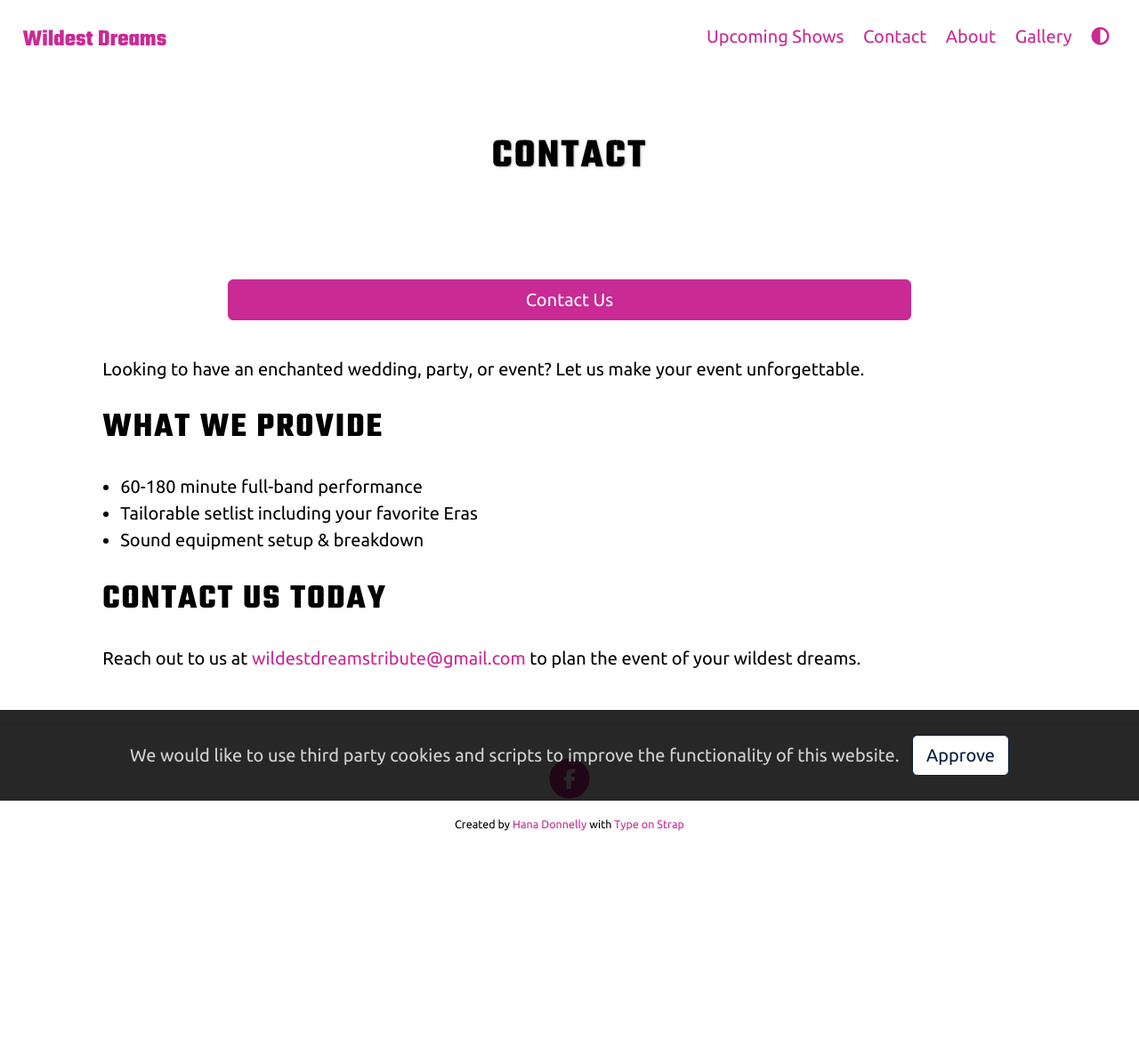
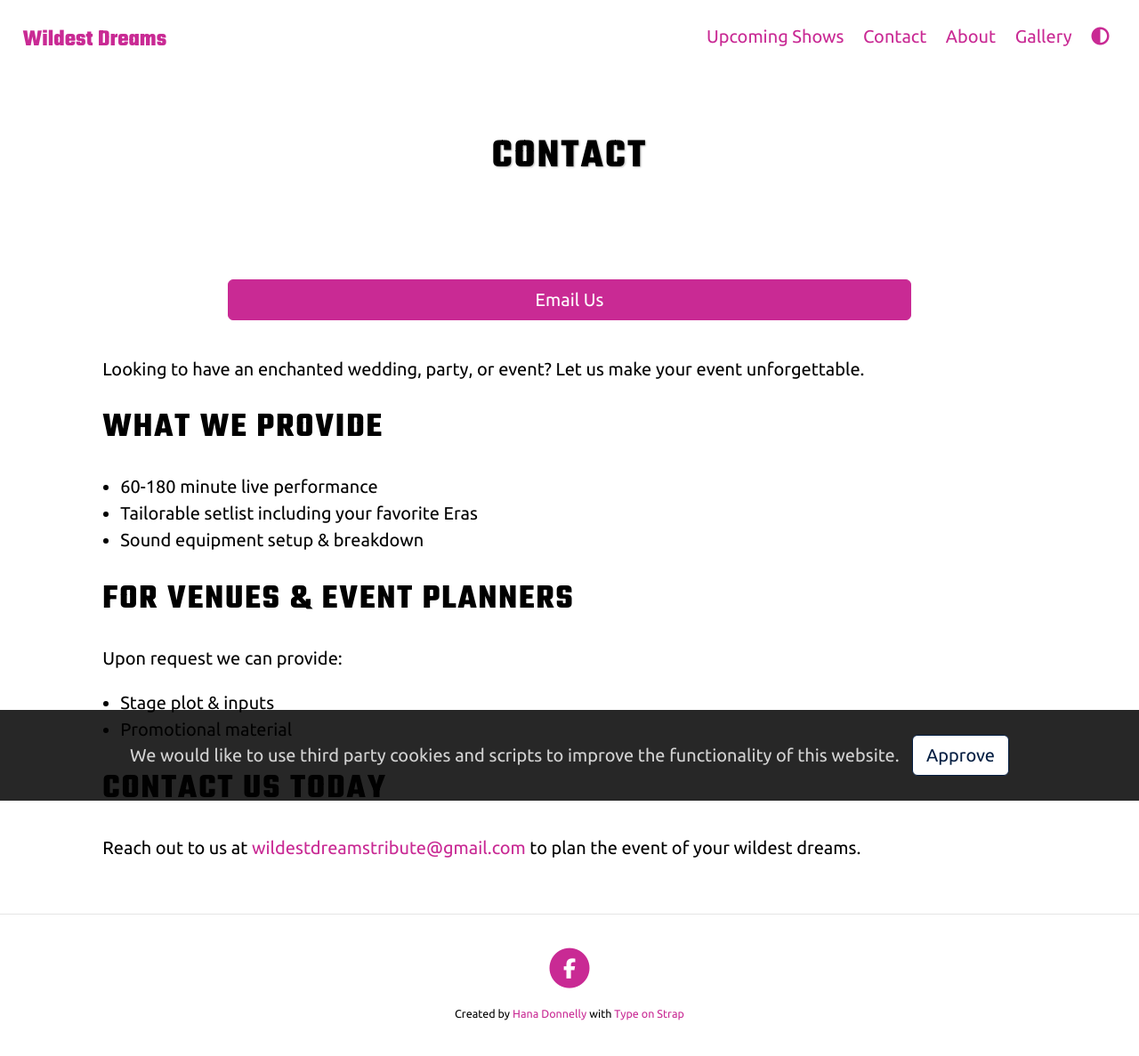
Before and after one commit to hanaEdonnelly/WildestDreams, a Jekyll site: the page built from pages/contact.md, in a window 1280 px wide. Shown: the whole page at 89% size. Built offline with Jekyll 4.4.1, drawn with Linux system fonts in a browser that asks for light colours; before the commit the page ends 974 px from its top, so only the background shows below that.

Commit message:
Content updates

```diff
--- a/_includes/upcoming-game.liquid
+++ b/_includes/upcoming-game.liquid
@@ -20,7 +20,7 @@
         <p>{{ next_show.location }}</p>
         {% if next_show.tickets %}
         <div class="button-container" id="home-ticket-button">
-          <a href="{{ next_show.tickets }}" class="button">Tickets</a>
+          <a href="{{ next_show.tickets }}" class="button">Info</a>
         </div>
         {% endif %}
       </li>
--- a/pages/contact.md
+++ b/pages/contact.md
@@ -7,16 +7,21 @@ description:
 position: 2
 ---
 <div class="button-container">
-    <a href="mailto:wildestdreamstribute@gmail.com" class="button-inverse">Contact Us</a>
+    <a href="mailto:wildestdreamstribute@gmail.com" class="button-inverse">Email Us</a>
 </div>
 <br>
 Looking to have an enchanted wedding, party, or event? Let us make your event unforgettable.
 
 
 ## What we provide
-* 60-180 minute full-band performance
+* 60-180 minute live performance
 * Tailorable setlist including your favorite Eras
 * Sound equipment setup & breakdown
 
+## For venues & event planners
+Upon request we can provide:
+* Stage plot & inputs
+* Promotional material
+
 ## Contact us today
 Reach out to us at <a href="mailto:wildestdreamstribute@gmail.com">wildestdreamstribute@gmail.com</a> to plan the event of your wildest dreams.
```
